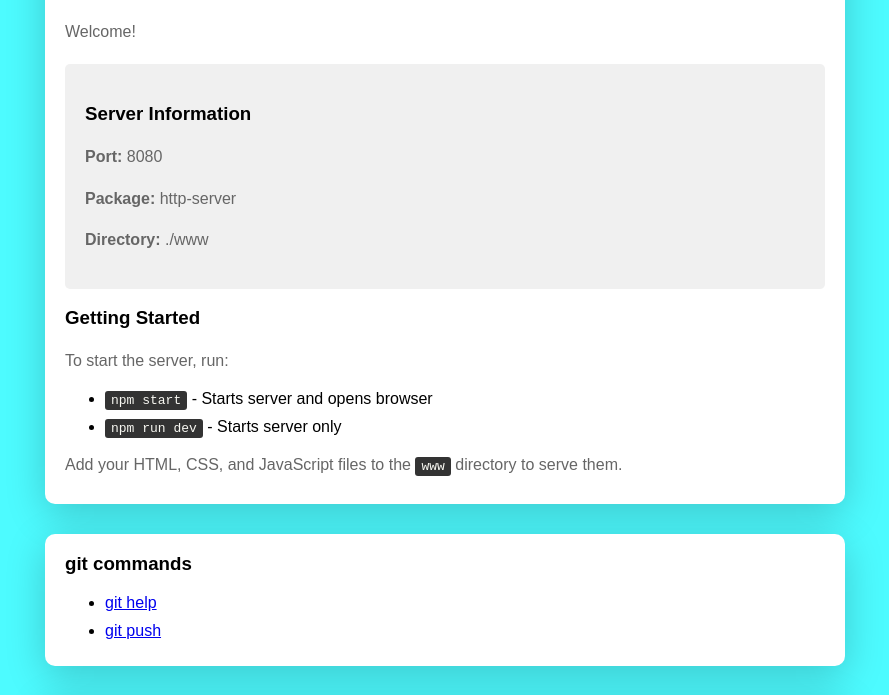
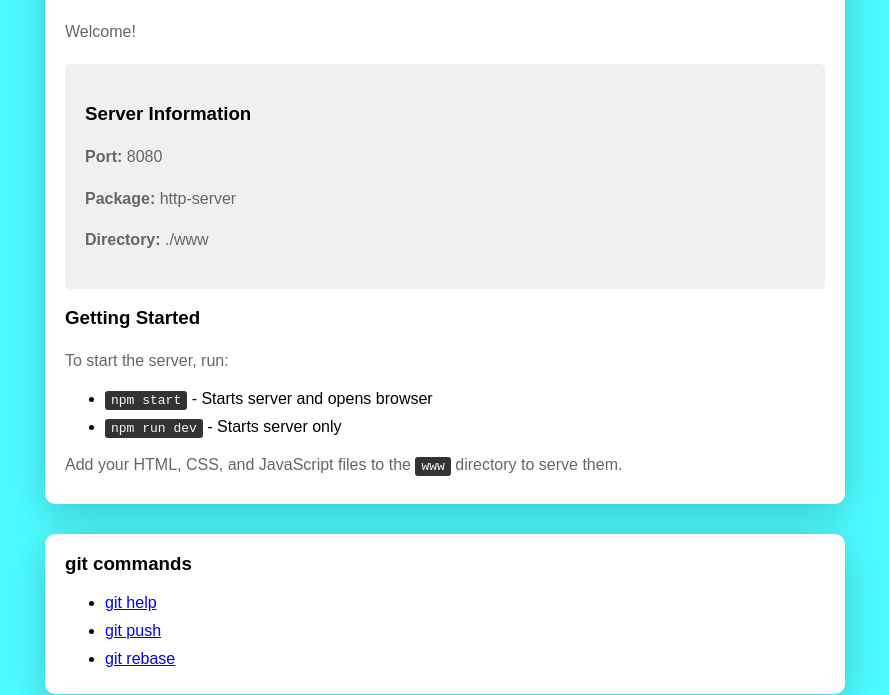
Before and after one commit to iu-web-app-dev-2026/node-container, a website: page www/index.html in a window 1280 px wide. Shown: the part 95-790 px from the top of the page, without its empty margins (195-1084 px from the left). Drawn offline with Linux system fonts and the light colour scheme.

Commit message:
updated rebase

```diff
--- a/www/index.html
+++ b/www/index.html
@@ -39,6 +39,8 @@
         <ul>
             <li><a href="git-commands/help.html">git help</a></li>
             <li><a href="git-commands/push.html">git push</a></li>
+            <li><a href="git-commands/rebase.html">git rebase</a></li>
+
         </ul>
     </div>
 
```
Also changed, not shown: www/git-commands/rebase.html (+1 -1 lines).
